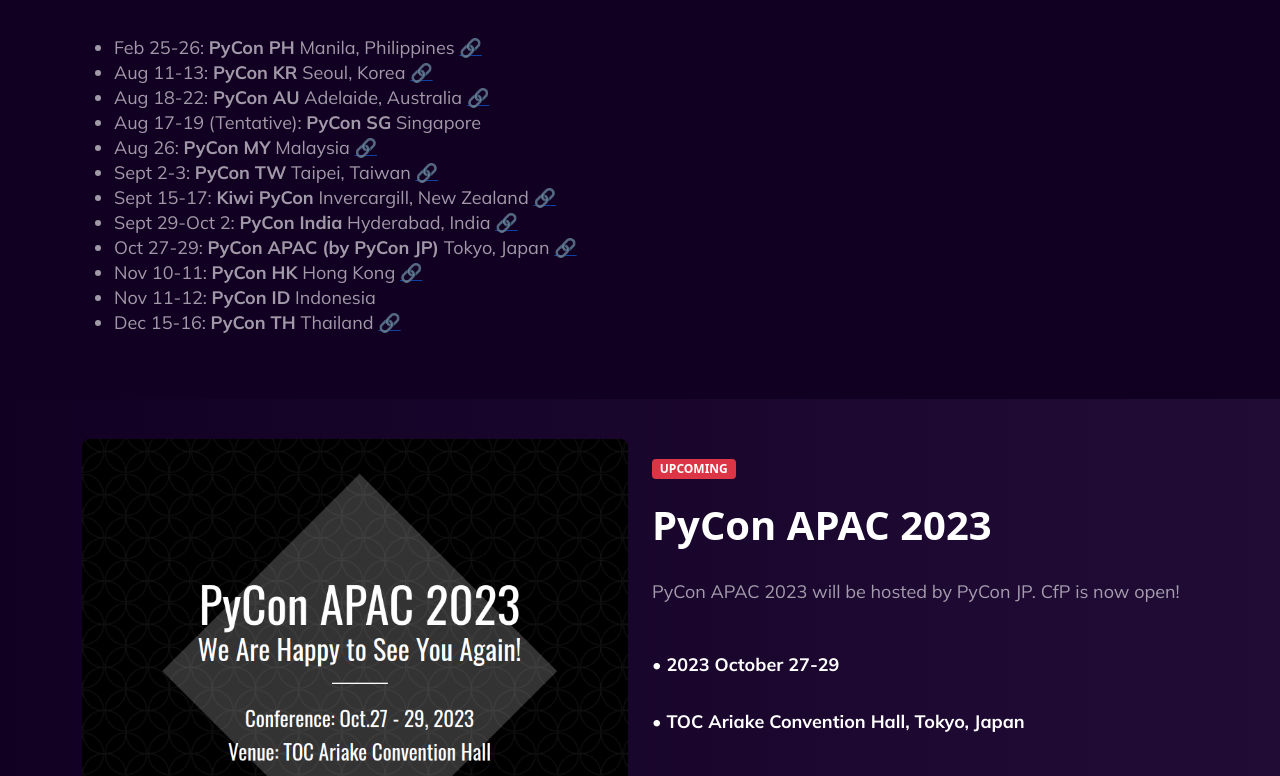
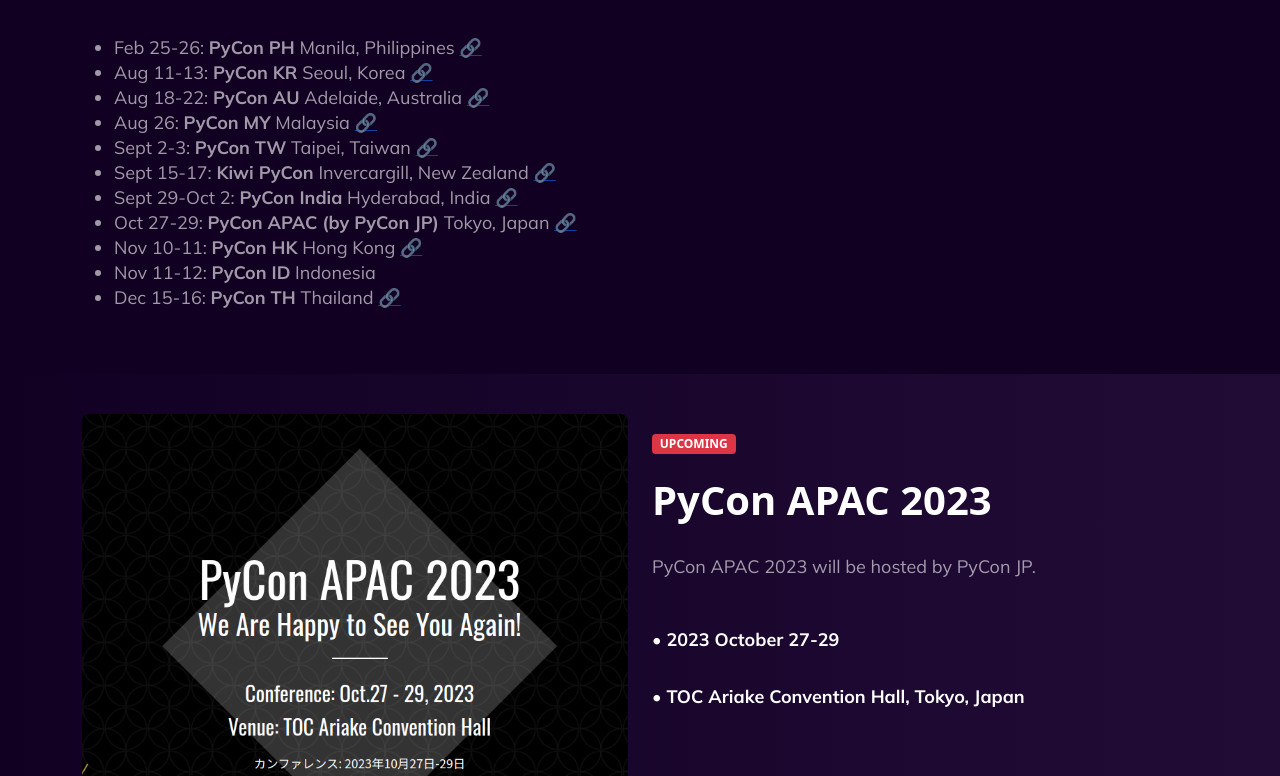
Before and after one commit to PyConAPAC/PyConAPAC.github.io, a React (Create React App) app: page / in a window 1280 px wide. Shown: the part 3284-4060 px from the top of the page. Built offline with nearby package versions, Linux system fonts and the light colour scheme.

Commit message:
Update list of events

```diff
--- a/src/views/events/Events.tsx
+++ b/src/views/events/Events.tsx
@@ -10,7 +10,7 @@
       title: 'PyCon APAC 2023',
       badgeText: 'UPCOMING',
       badgeType: 'danger',
-      description: "PyCon APAC 2023 will be hosted by PyCon JP. CfP is now open!",
+      description: "PyCon APAC 2023 will be hosted by PyCon JP.",
       info: [
         "2023 October 27-29",
         "TOC Ariake Convention Hall, Tokyo, Japan"
@@ -87,7 +87,6 @@
                   <li>Feb 25-26: <strong>PyCon PH</strong> Manila, Philippines <a href="https://ph.pycon.org">🔗</a></li>
                   <li>Aug 11-13: <strong>PyCon KR</strong> Seoul, Korea <a href="https://2023.pycon.kr">🔗</a></li>
                   <li>Aug 18-22: <strong>PyCon AU</strong> Adelaide, Australia <a href="http://au.pycon.org">🔗</a></li>
-                  <li>Aug 17-19 (Tentative): <strong>PyCon SG</strong> Singapore</li>
                   <li>Aug 26: <strong>PyCon MY</strong> Malaysia <a href="https://pycon.my">🔗</a></li>
                   <li>Sept 2-3: <strong>PyCon TW</strong> Taipei, Taiwan <a href="https://tw.pycon.org">🔗</a></li>
                   <li>Sept 15-17: <strong>Kiwi PyCon</strong> Invercargill, New Zealand <a href="https://kiwipycon.nz">🔗</a></li>
```
